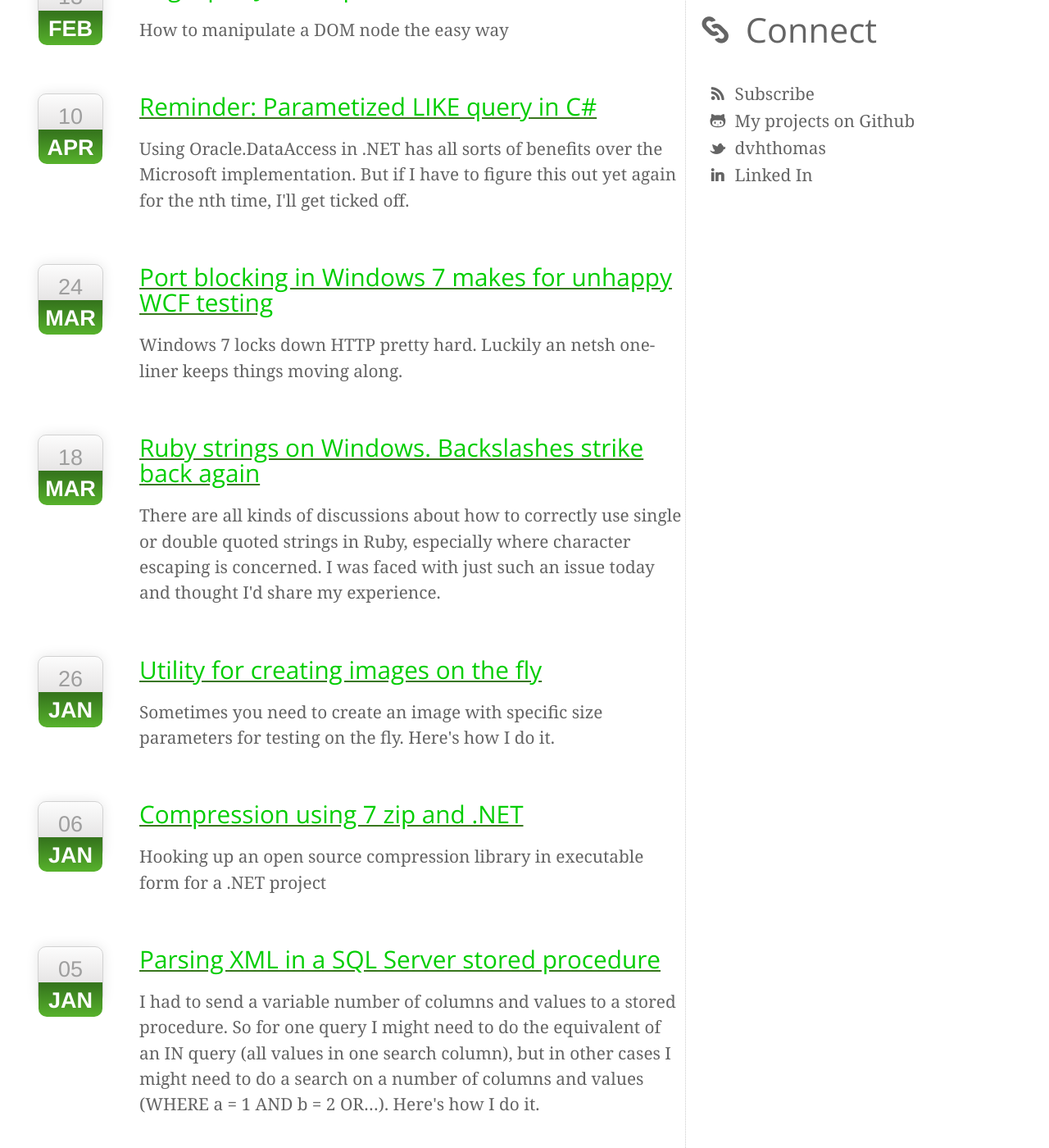
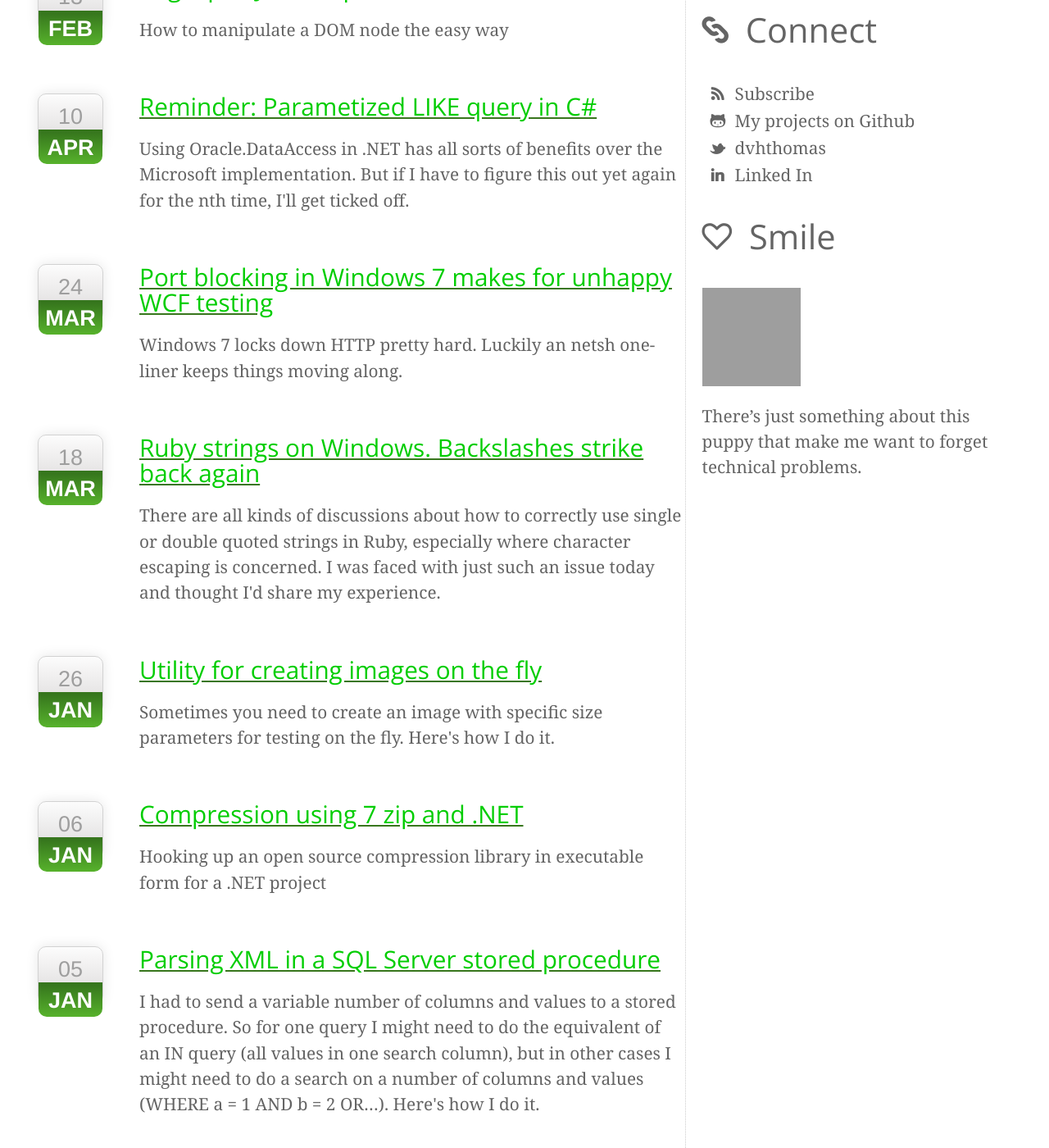
Before and after one commit to dvhthomas/dvhthomas.github.com, a Jekyll site: the page built from index.html, in a window 1280 px wide and 1400 px high, scrolled down 502 px. Shown: the whole window at 82% size. Built offline with Jekyll 4.4.1, drawn with Linux system fonts in a browser that asks for light colours; some web fonts are replaced; the list of posts is cut into pages by our own code; some of the changed text lies outside the part shown; grey boxes are pictures that could not be loaded.

Commit message:
puppy picture, happy message

```diff
--- a/_layouts/default.html
+++ b/_layouts/default.html
@@ -38,6 +38,9 @@
 					<li class="icon-twitter"><a href="https://twitter.com/dvhthomas" title="Twitter profile for Dylan Thomas">dvhthomas</a></li>
 					<li class="icon-linkedin"><a href="http://www.linkedin.com/pub/dylan-thomas/1/94a/497" title="LinkedIn profile">Linked In</a></li>
 				</ul>
+				<h1><i class="icon-heart-empty"></i>Smile</h1>
+				<img src="http://s.gravatar.com/avatar/f63124aaa955f1fed366c9c7afa791c3?s=120" alt="Puppy" />
+				<p>There&rsquo;s just something about this puppy that make me want to forget technical problems.</p>
 			</section>
 		</aside>
 	</div> <!-- grid -->
--- a/index.html
+++ b/index.html
@@ -40,7 +40,7 @@ title: Digits by Me
 		{% else %}
 		<span class="previous">previous</span>
 		{% endif %}
-		<span class="page_number">page {{ paginator.page }} of {{ paginator.total_pages }}</span>
+		<span class="page_number"> :: page {{ paginator.page }} of {{ paginator.total_pages }} :: </span>
 		{% if paginator.next_page %}
 		<a href="/page{{paginator.next_page}}" class="next">next</a>
 		{% else %}
```
Lines whose indentation alone changed are shown as unchanged.
